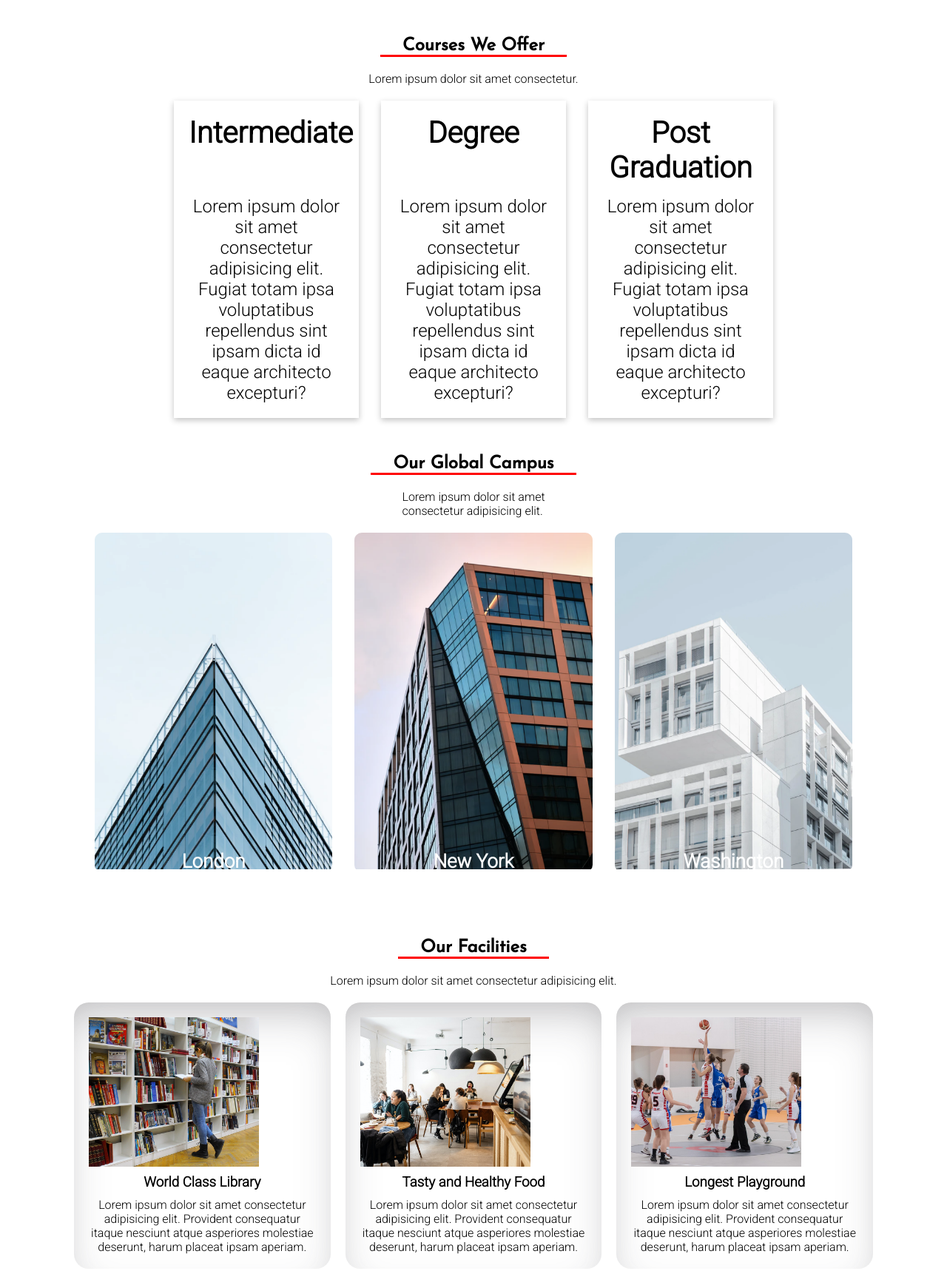
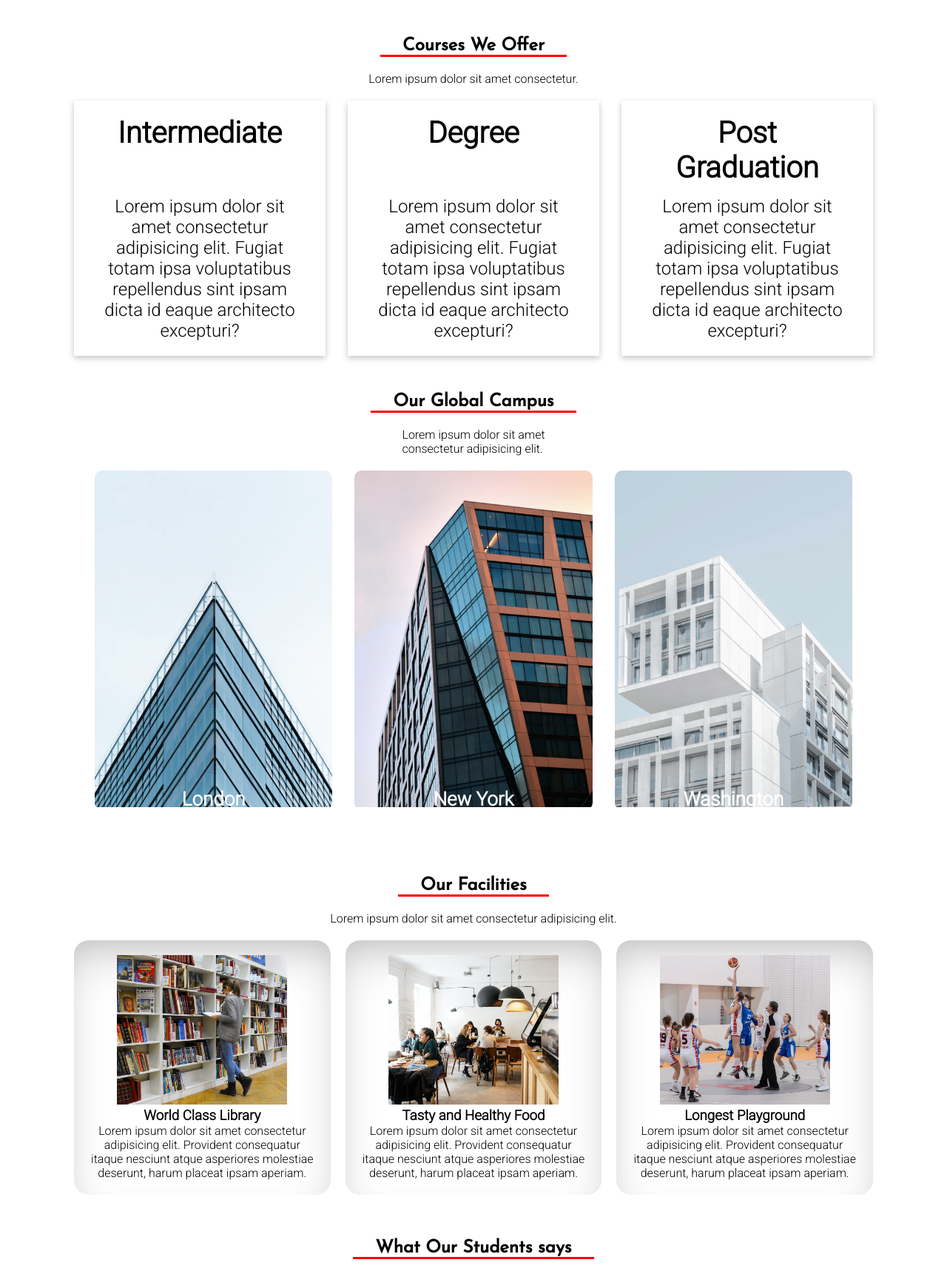
Before and after one commit to abhishekthakur797/College-website-using-html-css-js, a plain HTML site: page index.html in a window 1280 px wide. Shown: the part 800-2518 px from the top of the page at 74% size. Drawn offline with Linux system fonts and the light colour scheme.

Commit message:
Home page padding and width has been adjusted.

```diff
--- a/style.css
+++ b/style.css
@@ -105,11 +105,12 @@ button:hover {
 .courses-we-offer-content {
   display: flex;
   gap: 30px;
+  padding: 0px 100px;
 }
 .courses {
   box-shadow: rgba(0, 0, 0, 0.24) 0px 3px 8px;
-  width: 250px;
-  padding: 20px;
+  width: auto;
+  padding: 20px 30px;
   justify-content: space-between;
   display: flex;
   flex-direction: column;
@@ -195,14 +196,13 @@ button:hover {
 }
 .facilities {
   display: flex;
+
   gap: 20px;
 }
 .facilities-content {
   box-shadow: rgba(68, 68, 75, 0.25) 0px 30px 60px -12px inset,
     rgba(177, 171, 171, 0.3) 0px 18px 36px -18px inset;
   padding: 20px;
-  display: flex;
-  flex-direction: column;
   gap: 10px;
   border-radius: 20px;
   transition: 0.3s ease-in-out;
@@ -228,6 +228,7 @@ button:hover {
 .testimonial {
   display: flex;
   gap: 60px;
+  padding: 0px 100px;
 }
 .testimonial-content {
   box-shadow: rgba(240, 46, 170, 0.4) 5px 5px, rgba(240, 46, 170, 0.3) 10px 10px,
@@ -237,6 +238,7 @@ button:hover {
   flex-direction: column;
   padding: 15px 10px;
   gap: 5px;
+  padding: 50px 20px 20px;
 }
 .testimonial-content-upper {
   display: flex;
@@ -258,7 +260,7 @@ button:hover {
   margin-top: 50px;
 }
 .enrollment img {
-  width: 800px;
+  width: 1000px;
   filter: brightness(50%);
 }
 .enrollment-content {
```
